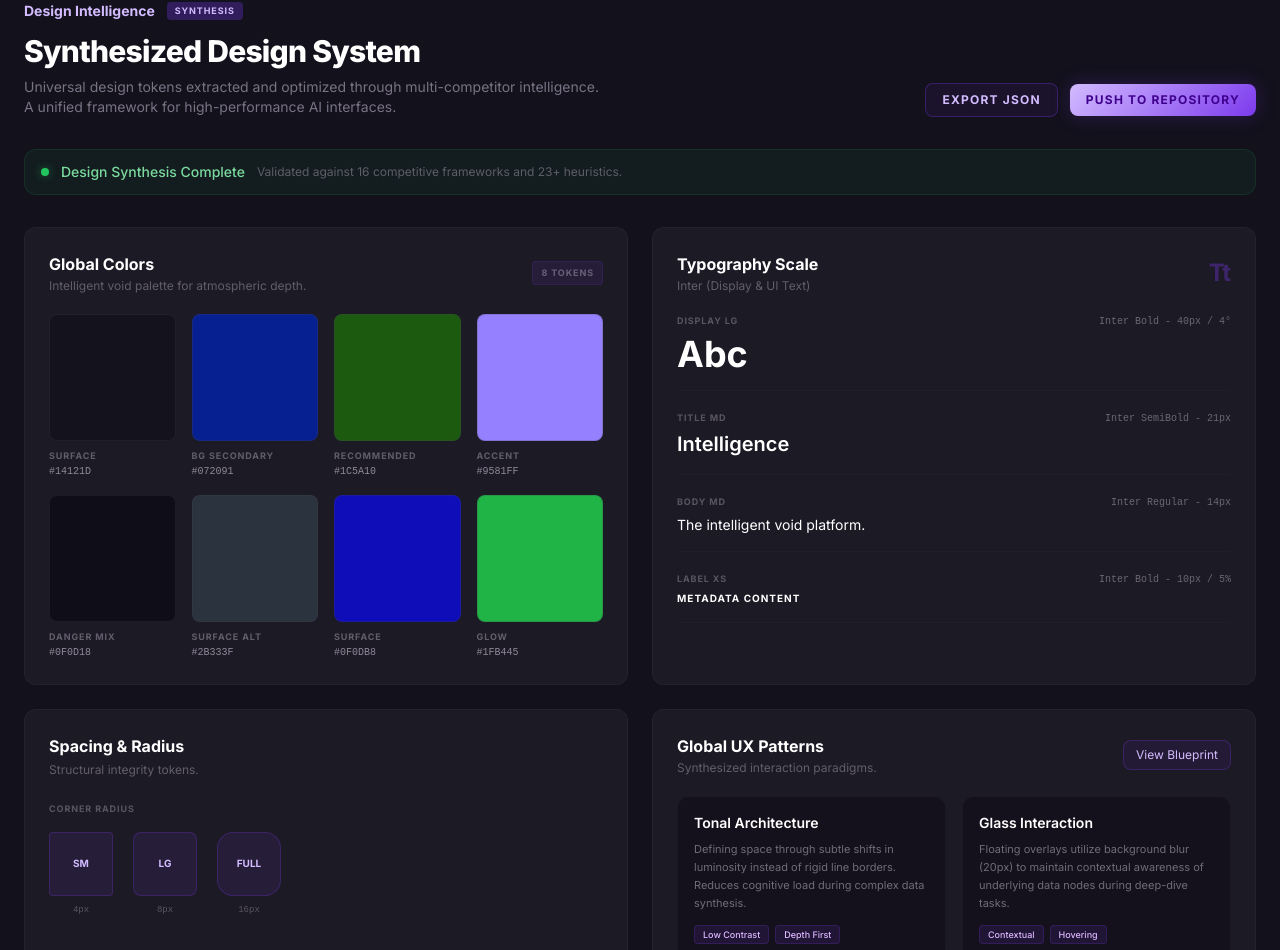
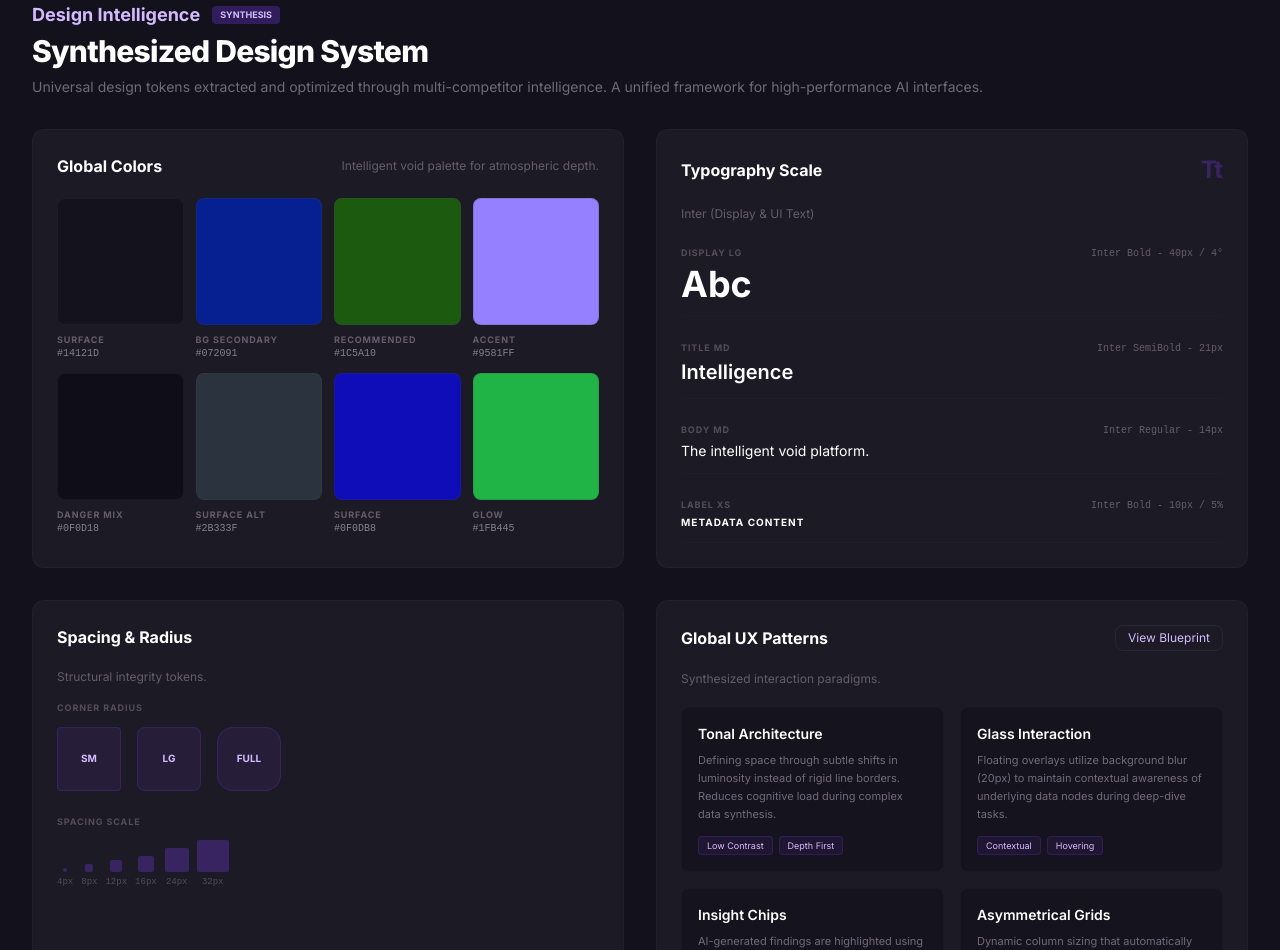
Before and after one commit to HamzaAbudaqa/Reform, a Next.js app in the folder frontend/: page /dashboard/design-system in a window 1280 px wide. Shown: the part 95-1045 px from the top of the page. Built offline with nearby package versions, Linux system fonts and the light colour scheme.

Commit message:
Revert "reform: Users can act on the design system in one click from the top"
This reverts commit 572fc9c204d5d525b8bd9be73d2e3eeb3080a0fe.

```diff
--- a/frontend/app/dashboard/design-system/page.tsx
+++ b/frontend/app/dashboard/design-system/page.tsx
@@ -29,180 +29,129 @@ const UX_PATTERNS = [
 
 export default function DesignSystemPage() {
   return (
-    <div className="px-6 py-8 max-w-7xl mx-auto">
+    <div className="px-8 py-8">
+      {/* Header */}
+      <div className="flex items-center gap-3 mb-1">
+        <span className="text-lg font-bold" style={{ color: '#d2bbff' }}>Design Intelligence</span>
+        <span className="px-2 py-0.5 rounded text-[9px] font-bold uppercase" style={{ background: 'rgba(124,58,237,0.3)', color: '#d2bbff' }}>SYNTHESIS</span>
+      </div>
+      <h1 className="text-3xl font-extrabold tracking-tight text-white mb-2">Synthesized Design System</h1>
+      <p className="text-sm mb-8" style={{ color: 'rgba(204,195,216,0.5)' }}>
+        Universal design tokens extracted and optimized through multi-competitor intelligence. A unified framework for high-performance AI interfaces.
+      </p>
 
-      {/* Header */}
-      <div className="mb-8">
-        <div className="flex items-center gap-3 mb-3">
-          <span className="text-sm font-bold" style={{ color: '#d2bbff' }}>Design Intelligence</span>
-          <span className="px-2 py-0.5 rounded text-[9px] font-bold uppercase tracking-widest" style={{ background: 'rgba(124,58,237,0.3)', color: '#d2bbff' }}>SYNTHESIS</span>
-        </div>
-        <div className="flex flex-col sm:flex-row sm:items-end sm:justify-between gap-4">
-          <div>
-            <h1 className="text-3xl font-extrabold tracking-tight text-white mb-2">Synthesized Design System</h1>
-            <p className="text-sm max-w-xl" style={{ color: 'rgba(204,195,216,0.55)' }}>
-              Universal design tokens extracted and optimized through multi-competitor intelligence. A unified framework for high-performance AI interfaces.
-            </p>
+      <div className="grid grid-cols-1 lg:grid-cols-2 gap-8">
+        {/* Global Colors */}
+        <div className="rounded-xl p-6" style={{ background: '#1c1a25', border: '1px solid rgba(74,68,85,0.15)' }}>
+          <div className="flex items-center justify-between mb-5">
+            <h2 className="text-white font-bold">Global Colors</h2>
+            <span className="text-xs" style={{ color: 'rgba(204,195,216,0.4)' }}>Intelligent void palette for atmospheric depth.</span>
           </div>
-          {/* Quick actions surfaced to top */}
-          <div className="flex items-center gap-3 flex-shrink-0">
-            <button className="px-4 py-2 rounded-lg text-xs font-bold uppercase tracking-widest transition-all hover:opacity-80" style={{ color: '#d2bbff', border: '1px solid rgba(124,58,237,0.3)', background: 'rgba(124,58,237,0.08)' }}>
-              Export JSON
-            </button>
-            <Link
-              href="/dashboard/transform"
-              className="px-4 py-2 rounded-lg text-xs font-bold uppercase tracking-widest transition-all active:scale-95 hover:opacity-90"
-              style={{ background: 'linear-gradient(135deg, #d2bbff, #7c3aed)', color: '#3f008e', boxShadow: '0 0 20px rgba(124,58,237,0.25)' }}
-            >
-              Push to Repository
-            </Link>
-          </div>
-        </div>
-      </div>
-
-      {/* Status bar */}
-      <div className="flex items-center gap-3 mb-8 px-4 py-3 rounded-xl" style={{ background: 'rgba(34,197,94,0.06)', border: '1px solid rgba(34,197,94,0.12)' }}>
-        <div className="w-2 h-2 rounded-full flex-shrink-0" style={{ background: '#22c55e', boxShadow: '0 0 8px rgba(34,197,94,0.5)' }} />
-        <span className="text-sm font-medium" style={{ color: 'rgba(134,239,172,0.9)' }}>Design Synthesis Complete</span>
-        <span className="text-xs" style={{ color: 'rgba(204,195,216,0.4)' }}>Validated against 16 competitive frameworks and 23+ heuristics.</span>
-      </div>
-
-      <div className="grid grid-cols-1 lg:grid-cols-2 gap-6">
-
-        {/* Global Colors */}
-        <div className="rounded-xl p-6" style={{ background: '#1c1a25', border: '1px solid rgba(74,68,85,0.2)' }}>
-          <div className="flex items-center justify-between mb-5">
-            <div>
-              <h2 className="text-white font-bold text-base mb-0.5">Global Colors</h2>
-              <p className="text-xs" style={{ color: 'rgba(204,195,216,0.4)' }}>Intelligent void palette for atmospheric depth.</p>
-            </div>
-            <span className="text-[9px] font-bold uppercase tracking-widest px-2 py-1 rounded" style={{ background: 'rgba(124,58,237,0.1)', color: 'rgba(204,195,216,0.4)', border: '1px solid rgba(124,58,237,0.15)' }}>8 tokens</span>
-          </div>
-          <div className="grid grid-cols-4 gap-4">
+          <div className="grid grid-cols-4 gap-3">
             {COLORS.map((c, i) => (
-              <div key={i} className="group cursor-pointer">
-                <div
-                  className="w-full aspect-square rounded-lg mb-2 transition-transform group-hover:scale-105"
-                  style={{ background: c.hex, border: '1px solid rgba(74,68,85,0.25)' }}
-                />
-                <p className="text-[9px] uppercase tracking-widest font-bold mb-0.5" style={{ color: 'rgba(204,195,216,0.4)' }}>{c.name}</p>
-                <p className="text-[10px] font-mono" style={{ color: 'rgba(204,195,216,0.65)' }}>{c.hex}</p>
+              <div key={i}>
+                <div className="w-full aspect-square rounded-lg mb-2" style={{ background: c.hex, border: '1px solid rgba(74,68,85,0.2)' }} />
+                <p className="text-[9px] uppercase tracking-widest font-bold" style={{ color: 'rgba(204,195,216,0.4)' }}>{c.name}</p>
+                <p className="text-[10px] font-mono" style={{ color: 'rgba(204,195,216,0.6)' }}>{c.hex}</p>
               </div>
             ))}
           </div>
         </div>
 
         {/* Typography Scale */}
-        <div className="rounded-xl p-6" style={{ background: '#1c1a25', border: '1px solid rgba(74,68,85,0.2)' }}>
-          <div className="flex items-center justify-between mb-2">
-            <div>
-              <h2 className="text-white font-bold text-base mb-0.5">Typography Scale</h2>
-              <p className="text-xs" style={{ color: 'rgba(204,195,216,0.4)' }}>Inter (Display &amp; UI Text)</p>
-            </div>
-            <span className="text-2xl font-bold" style={{ color: 'rgba(124,58,237,0.35)' }}>Tt</span>
+        <div className="rounded-xl p-6" style={{ background: '#1c1a25', border: '1px solid rgba(74,68,85,0.15)' }}>
+          <div className="flex items-center justify-between mb-5">
+            <h2 className="text-white font-bold">Typography Scale</h2>
+            <span className="text-2xl font-bold" style={{ color: 'rgba(124,58,237,0.3)' }}>Tt</span>
           </div>
-          <div className="space-y-5 mt-5">
+          <p className="text-xs mb-6" style={{ color: 'rgba(204,195,216,0.4)' }}>Inter (Display & UI Text)</p>
+          <div className="space-y-6">
             {TYPE_SCALE.map((t, i) => (
-              <div
-                key={i}
-                className="flex items-baseline justify-between pb-4"
-                style={{ borderBottom: '1px solid rgba(74,68,85,0.1)' }}
-              >
+              <div key={i} className="flex items-baseline justify-between" style={{ borderBottom: '1px solid rgba(74,68,85,0.08)', paddingBottom: '12px' }}>
                 <div>
-                  <p className="text-[9px] uppercase tracking-widest font-bold mb-1.5" style={{ color: 'rgba(204,195,216,0.35)' }}>{t.label}</p>
+                  <p className="text-[9px] uppercase tracking-widest font-bold mb-1" style={{ color: 'rgba(204,195,216,0.3)' }}>{t.label}</p>
                   <p className={`text-white ${t.sizeClass}`}>{t.example}</p>
                 </div>
-                <p className="text-[10px] font-mono text-right" style={{ color: 'rgba(204,195,216,0.45)' }}>{t.size}</p>
+                <p className="text-[10px] font-mono" style={{ color: 'rgba(204,195,216,0.4)' }}>{t.size}</p>
               </div>
             ))}
           </div>
         </div>
 
         {/* Spacing & Radius */}
-        <div className="rounded-xl p-6" style={{ background: '#1c1a25', border: '1px solid rgba(74,68,85,0.2)' }}>
-          <h2 className="text-white font-bold text-base mb-1">Spacing &amp; Radius</h2>
-          <p className="text-xs mb-6" style={{ color: 'rgba(204,195,216,0.4)' }}>Structural integrity tokens.</p>
+        <div className="rounded-xl p-6" style={{ background: '#1c1a25', border: '1px solid rgba(74,68,85,0.15)' }}>
+          <h2 className="text-white font-bold mb-5">Spacing & Radius</h2>
+          <p className="text-xs mb-4" style={{ color: 'rgba(204,195,216,0.4)' }}>Structural integrity tokens.</p>
 
-          <p className="text-[9px] uppercase tracking-widest font-bold mb-4" style={{ color: 'rgba(204,195,216,0.35)' }}>Corner Radius</p>
-          <div className="flex gap-5 mb-8">
-            {[
-              { label: 'SM', radius: '4px' },
-              { label: 'LG', radius: '8px' },
-              { label: 'FULL', radius: '16px' },
-            ].map(({ label, radius }) => (
-              <div key={label} className="flex flex-col items-center gap-2">
-                <div
-                  className="w-16 h-16 flex items-center justify-center text-[10px] font-bold transition-transform hover:scale-105"
-                  style={{
-                    background: 'rgba(124,58,237,0.1)',
-                    border: '1px solid rgba(124,58,237,0.25)',
-                    borderRadius: radius,
-                    color: '#d2bbff',
-                  }}
-                >
-                  {label}
-                </div>
-                <span className="text-[9px] font-mono" style={{ color: 'rgba(204,195,216,0.35)' }}>{radius}</span>
+          <p className="text-[9px] uppercase tracking-widest font-bold mb-3" style={{ color: 'rgba(204,195,216,0.3)' }}>Corner Radius</p>
+          <div className="flex gap-4 mb-6">
+            {['SM', 'LG', 'FULL'].map((r, i) => (
+              <div key={r} className="w-16 h-16 flex items-center justify-center text-[10px] font-bold" style={{
+                background: 'rgba(124,58,237,0.1)',
+                border: '1px solid rgba(124,58,237,0.2)',
+                borderRadius: i === 0 ? '4px' : i === 1 ? '8px' : '16px',
+                color: '#d2bbff',
+              }}>
+                {r}
               </div>
             ))}
           </div>
 
-          <p className="text-[9px] uppercase tracking-widest font-bold mb-4" style={{ color: 'rgba(204,195,216,0.35)' }}>Spacing Scale</p>
-          <div className="flex items-end gap-3">
+          <p className="text-[9px] uppercase tracking-widest font-bold mb-3" style={{ color: 'rgba(204,195,216,0.3)' }}>Spacing Scale</p>
+          <div className="flex items-end gap-2">
             {[4, 8, 12, 16, 24, 32].map((s) => (
-              <div key={s} className="flex flex-col items-center gap-2">
-                <div
-                  style={{
-                    width: `${s}px`,
-                    height: `${s}px`,
-                    background: 'rgba(124,58,237,0.35)',
-                    borderRadius: '2px',
-                  }}
-                />
-                <span className="text-[9px] font-mono" style={{ color: 'rgba(204,195,216,0.35)' }}>{s}</span>
+              <div key={s} className="flex flex-col items-center gap-1">
+                <div style={{ width: `${s}px`, height: `${s}px`, background: 'rgba(124,58,237,0.3)', borderRadius: '2px' }} />
+                <span className="text-[9px] font-mono" style={{ color: 'rgba(204,195,216,0.3)' }}>{s}px</span>
               </div>
             ))}
           </div>
         </div>
 
         {/* Global UX Patterns */}
-        <div className="rounded-xl p-6" style={{ background: '#1c1a25', border: '1px solid rgba(74,68,85,0.2)' }}>
-          <div className="flex items-center justify-between mb-2">
-            <div>
-              <h2 className="text-white font-bold text-base mb-0.5">Global UX Patterns</h2>
-              <p className="text-xs" style={{ color: 'rgba(204,195,216,0.4)' }}>Synthesized interaction paradigms.</p>
-            </div>
-            <button className="text-xs px-3 py-1.5 rounded-lg transition-all hover:opacity-80" style={{ color: '#d2bbff', border: '1px solid rgba(124,58,237,0.25)', background: 'rgba(124,58,237,0.08)' }}>
-              View Blueprint
-            </button>
+        <div className="rounded-xl p-6" style={{ background: '#1c1a25', border: '1px solid rgba(74,68,85,0.15)' }}>
+          <div className="flex items-center justify-between mb-5">
+            <h2 className="text-white font-bold">Global UX Patterns</h2>
+            <button className="text-xs px-3 py-1 rounded-lg" style={{ color: '#d2bbff', border: '1px solid rgba(74,68,85,0.3)' }}>View Blueprint</button>
           </div>
-          <div className="grid grid-cols-1 sm:grid-cols-2 gap-4 mt-5">
+          <p className="text-xs mb-5" style={{ color: 'rgba(204,195,216,0.4)' }}>Synthesized interaction paradigms.</p>
+          <div className="grid grid-cols-2 gap-4">
             {UX_PATTERNS.map((p, i) => (
-              <div
-                key={i}
-                className="p-4 rounded-xl transition-all hover:border-opacity-30"
-                style={{ background: 'rgba(15,13,24,0.6)', border: '1px solid rgba(74,68,85,0.15)' }}
-              >
+              <div key={i} className="p-4 rounded-lg" style={{ background: 'rgba(15,13,24,0.5)', border: '1px solid rgba(74,68,85,0.1)' }}>
                 <h4 className="text-white font-semibold text-sm mb-2">{p.name}</h4>
                 <p className="text-[11px] leading-relaxed mb-3" style={{ color: 'rgba(204,195,216,0.5)' }}>{p.desc}</p>
-                {p.tags.length > 0 && (
-                  <div className="flex flex-wrap gap-1.5">
-                    {p.tags.map((tag) => (
-                      <span
-                        key={tag}
-                        className="px-2 py-0.5 rounded text-[9px] font-medium"
-                        style={{ background: 'rgba(124,58,237,0.12)', color: '#ddb7ff', border: '1px solid rgba(124,58,237,0.2)' }}
-                      >
-                        {tag}
-                      </span>
-                    ))}
-                  </div>
-                )}
+                <div className="flex gap-1.5">
+                  {p.tags.map((tag) => (
+                    <span key={tag} className="px-2 py-0.5 rounded text-[9px]" style={{ background: 'rgba(124,58,237,0.1)', color: '#ddb7ff', border: '1px solid rgba(124,58,237,0.2)' }}>
+                      {tag}
+                    </span>
+                  ))}
+                </div>
               </div>
             ))}
           </div>
         </div>
+      </div>
 
+      {/* Bottom bar */}
+      <div className="mt-8 rounded-xl p-4 flex items-center justify-between" style={{ background: '#1c1a25', border: '1px solid rgba(74,68,85,0.15)' }}>
+        <div className="flex items-center gap-3">
+          <div className="w-3 h-3 rounded-full" style={{ background: '#22c55e' }} />
+          <span className="text-sm" style={{ color: 'rgba(204,195,216,0.6)' }}>Design Synthesis Complete</span>
+          <span className="text-xs" style={{ color: 'rgba(204,195,216,0.3)' }}>Validated against 16 competitive frameworks and 23+ heuristics.</span>
+        </div>
+        <div className="flex gap-3">
+          <button className="px-4 py-2 rounded-lg text-xs font-bold uppercase tracking-widest" style={{ color: '#d2bbff', border: '1px solid rgba(74,68,85,0.3)' }}>
+            Export JSON
+          </button>
+          <Link
+            href="/dashboard/transform"
+            className="px-4 py-2 rounded-lg text-xs font-bold uppercase tracking-widest transition-all active:scale-95"
+            style={{ background: 'linear-gradient(135deg, #d2bbff, #7c3aed)', color: '#3f008e' }}
+          >
+            Push to Repository
+          </Link>
+        </div>
       </div>
     </div>
   )
```
